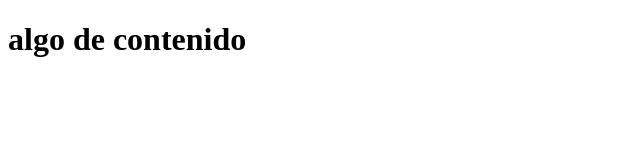
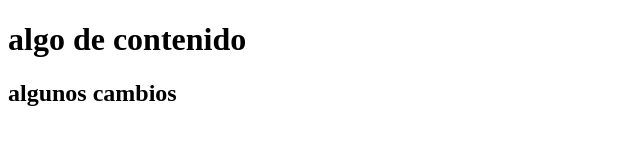
Before and after one commit to JFMontes721/aspirantes-mir-ejercicioi-3, a plain HTML site: page index.html in a window 1280 px wide. Shown: the whole page, without its empty margins (0-640 px from the left). Drawn offline with Linux system fonts and the light colour scheme.

Commit message:
Cambios en la rama develop

```diff
--- a/index.html
+++ b/index.html
@@ -8,5 +8,6 @@
 </head>
 <body>
     <h1>algo de contenido</h1>
+    <h2>algunos cambios</h2>
 </body>
 </html>
```
Also changed, not shown: 1 other file.
